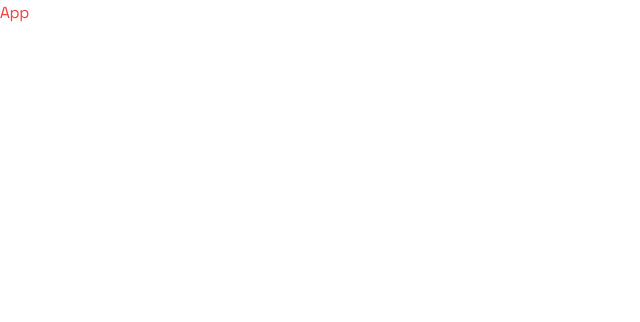
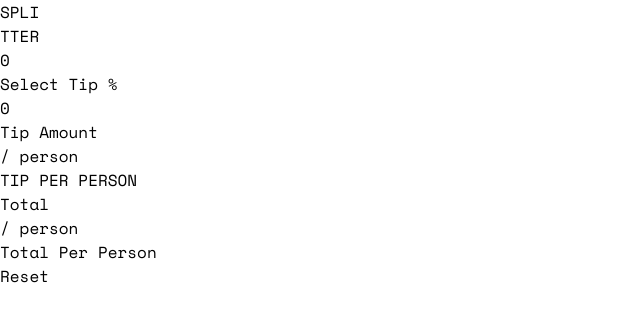
Before and after one commit to mdubelbeis/tip-calculator, a React (Create React App) app: page / in a window 1280 px wide. Shown: the top 322 px of the page, without its empty margins (0-640 px from the left). Built offline with nearby package versions, Linux system fonts and the light colour scheme.

Commit message:
structured component

```diff
--- a/src/components/App.js
+++ b/src/components/App.js
@@ -1,7 +1,19 @@
+import Input from './Input';
+import Output from './Output';
+
 const App = () => {
   return (
     <div>
-      <h1 className="text-red-500">App</h1>
+      <header>
+        <div>
+          <p>SPLI</p>
+          <p>TTER</p>
+        </div>
+      </header>
+      <main>
+        <Input />
+        <Output />
+      </main>
     </div>
   );
 };
--- /dev/null
+++ b/src/components/BillAmount.js
@@ -0,0 +1,19 @@
+import { useState } from 'react';
+
+const BillAmount = () => {
+  const [bill, setBill] = useState(0);
+  return (
+    <form>
+      <label htmlFor="bill-amount">
+        <input
+          type="text"
+          value={bill}
+          id="bill-amount"
+          onChange={(e) => setBill(e.target.value)}
+        />
+      </label>
+    </form>
+  );
+};
+
+export default BillAmount;
--- /dev/null
+++ b/src/components/Guests.js
@@ -0,0 +1,18 @@
+import { useState } from 'react';
+const Guests = () => {
+  const [guestsPaying, setGuestsPaying] = useState(0);
+  return (
+    <form>
+      <label htmlFor="guests-paying">
+        <input
+          type="number"
+          value={guestsPaying}
+          id="guest-paying"
+          onChange={(e) => setGuestsPaying(e.target.value)}
+        />
+      </label>
+    </form>
+  );
+};
+
+export default Guests;
--- /dev/null
+++ b/src/components/Input.js
@@ -0,0 +1,15 @@
+import BillAmount from './BillAmount';
+import TipPercentage from './TipPercentage';
+import Guests from './Guests';
+
+const Input = () => {
+  return (
+    <div>
+      <BillAmount />
+      <TipPercentage />
+      <Guests />
+    </div>
+  );
+};
+
+export default Input;
--- /dev/null
+++ b/src/components/Output.js
@@ -0,0 +1,31 @@
+const Output = () => {
+  return (
+    <div>
+      <div>
+        <div>
+          <h3>Tip Amount</h3>
+          <p>/ person </p>
+        </div>
+        <div>
+          <p>TIP PER PERSON</p>
+        </div>
+      </div>
+
+      <div>
+        <div>
+          <h3>Total</h3>
+          <p>/ person </p>
+        </div>
+        <div>
+          <p>Total Per Person</p>
+        </div>
+      </div>
+
+      <div>
+        <button>Reset</button>
+      </div>
+    </div>
+  );
+};
+
+export default Output;
--- /dev/null
+++ b/src/components/TipPercentage.js
@@ -0,0 +1,10 @@
+const TipPercentage = () => {
+  return (
+    <div>
+      <h3>Select Tip %</h3>
+      <div></div>
+    </div>
+  );
+};
+
+export default TipPercentage;
```
